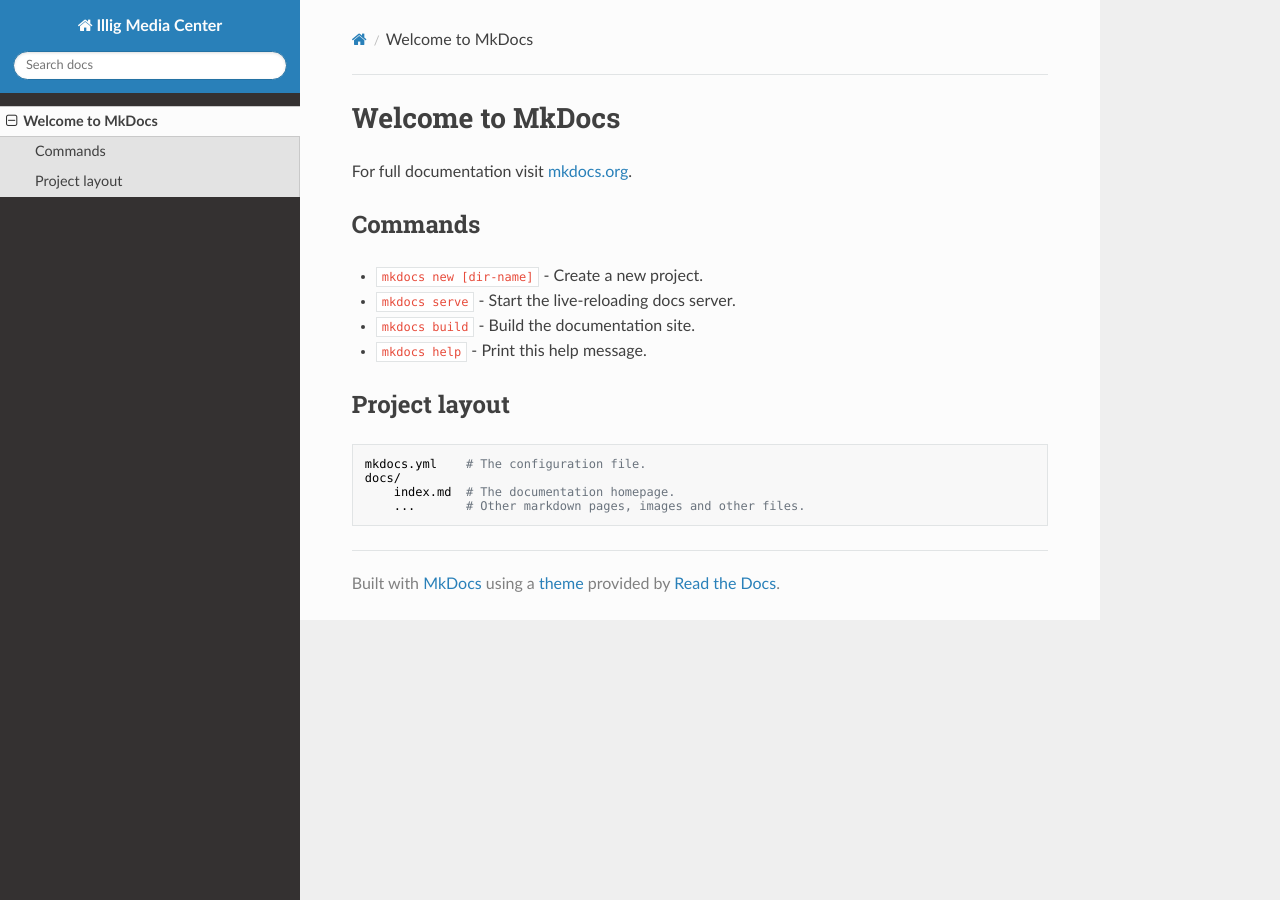
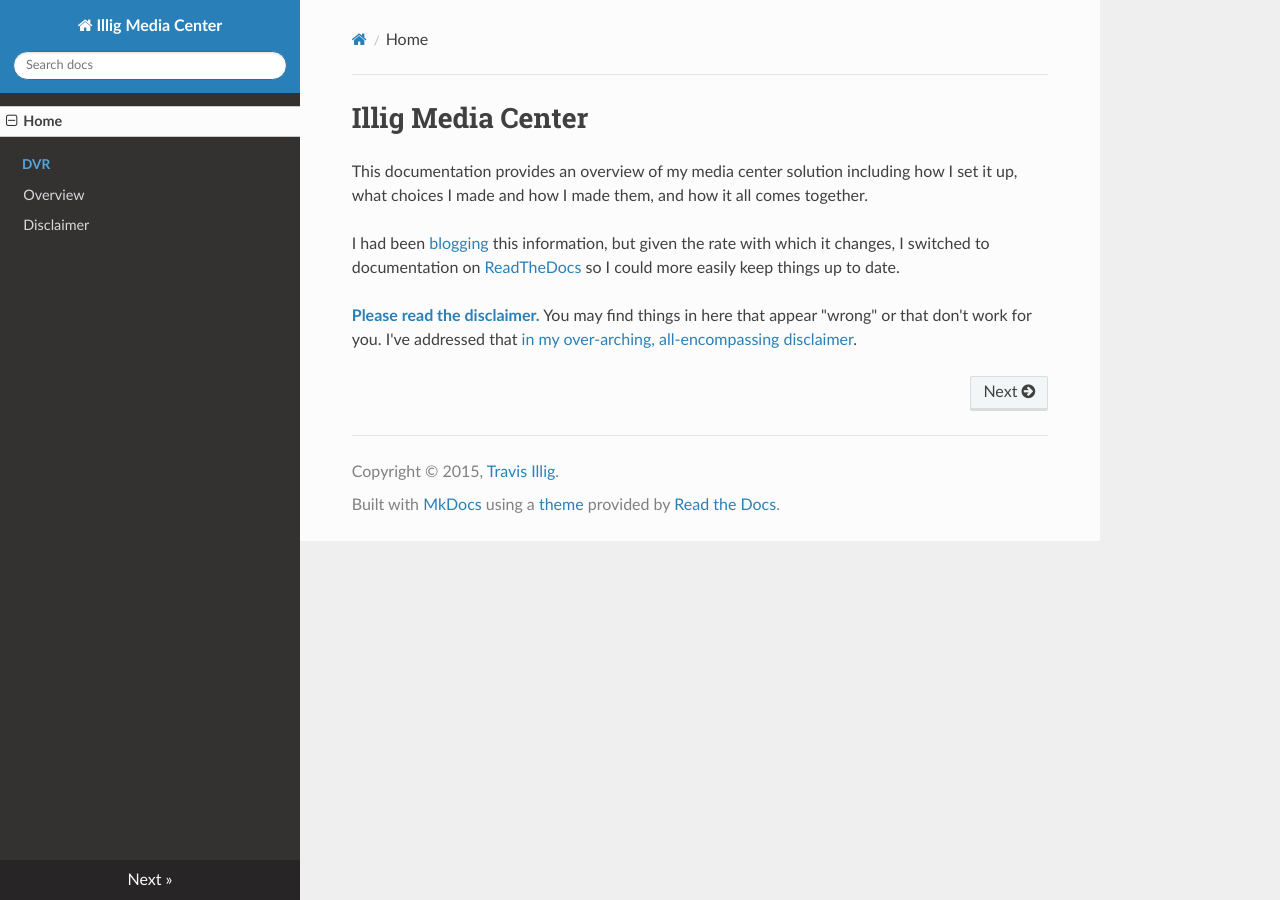
Before and after one commit to tillig/mediacenter, an MkDocs documentation site: the page built from docs/index.md, in a window 1280 px wide. Built offline with MkDocs 1.6.1, drawn with Linux system fonts in a browser that asks for light colours; nearby versions of some CDN libraries; old or Windows-style settings are respelled for this version of MkDocs.

Commit message:
Added some placeholder docs.

```diff
--- a/docs/index.md
+++ b/docs/index.md
@@ -1,17 +1,7 @@
-# Welcome to MkDocs
+# Illig Media Center
 
-For full documentation visit [mkdocs.org](http://mkdocs.org).
+This documentation provides an overview of my media center solution including how I set it up, what choices I made and how I made them, and how it all comes together.
 
-## Commands
+I had been [blogging](http://www.paraesthesia.com) this information, but given the rate with which it changes, I switched to documentation on [ReadTheDocs](https://readthedocs.org/) so I could more easily keep things up to date.
 
-* `mkdocs new [dir-name]` - Create a new project.
-* `mkdocs serve` - Start the live-reloading docs server.
-* `mkdocs build` - Build the documentation site.
-* `mkdocs help` - Print this help message.
-
-## Project layout
-
-    mkdocs.yml    # The configuration file.
-    docs/
-        index.md  # The documentation homepage.
-        ...       # Other markdown pages, images and other files.
+**[Please read the disclaimer.](disclaimer.md)** You may find things in here that appear "wrong" or that don't work for you. I've addressed that [in my over-arching, all-encompassing disclaimer](disclaimer.md).
--- a/mkdocs.yml
+++ b/mkdocs.yml
@@ -1,2 +1,10 @@
 site_name: Illig Media Center
+site_author: Travis Illig
 theme: readthedocs
+
+pages:
+- ['index.md', 'Home']
+- ['dvr/index.md', 'DVR', 'Overview']
+- ['disclaimer.md', 'Disclaimer']
+
+copyright: Copyright &copy; 2015, <a href="http://www.paraesthesia.com">Travis Illig</a>.
```
Also changed, not shown: README.md (+6 -0 lines), docs/disclaimer.md (added, +7 -0 lines), docs/dvr/index.md (added, +3 -0 lines).
